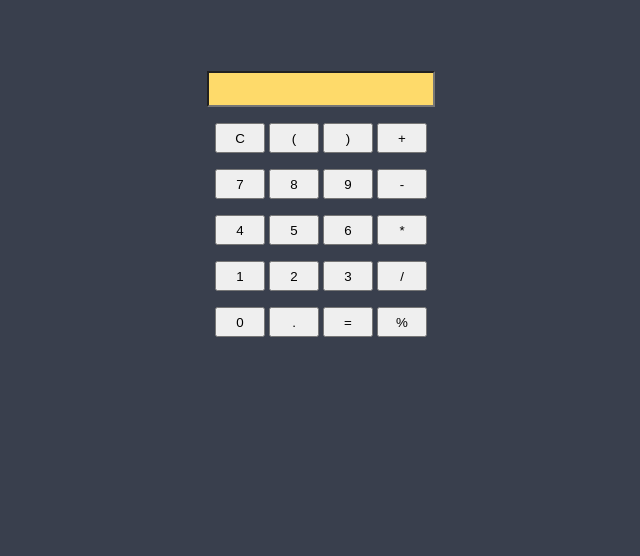
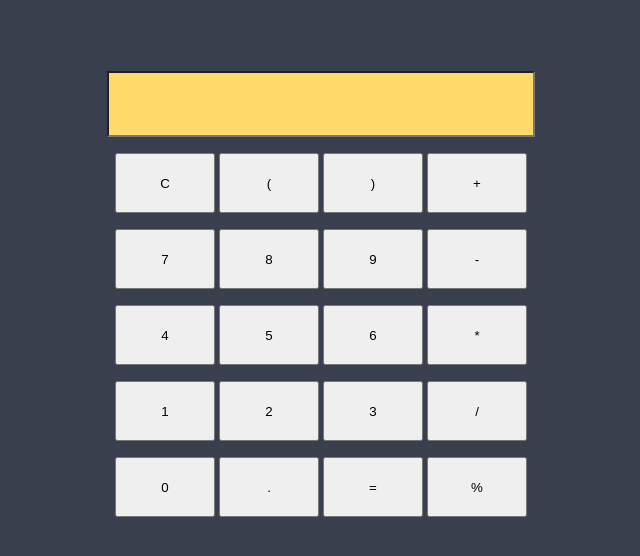
Before and after one commit to helgaKalicz/JavaScript-calculator, a plain HTML site: page index.html in a window 1280 px wide. Shown: the whole page, without its empty margins (319-959 px from the left). Drawn offline with Linux system fonts and the light colour scheme.

Commit message:
Display zoomed

```diff
--- a/index.html
+++ b/index.html
@@ -8,17 +8,18 @@
         background-color: #393f4d;
         }
         .button {
-            width: 50px;
-            height: 30px;
+            width: 100px;
+            height: 60px;
         }
         .display input {
-            width: 220px;
-            height: 30px;
+            width: 420px;
+            height: 60px;
             text-align: right;
             color: #000000;
             background-color: #feda6a;
             position: relative;
             margin-top: 5%;
+            font-size: 150%;
         }
     </style>
 </head>
```
